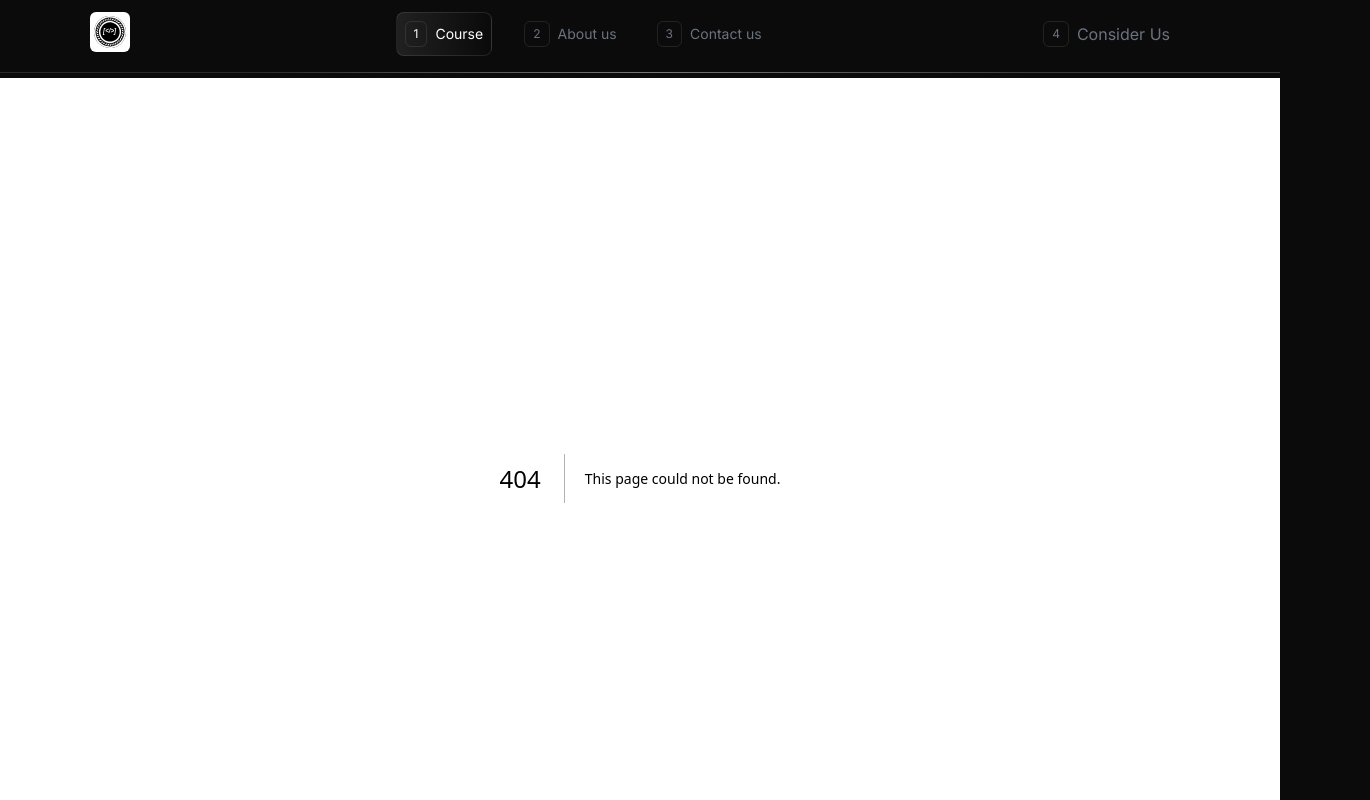
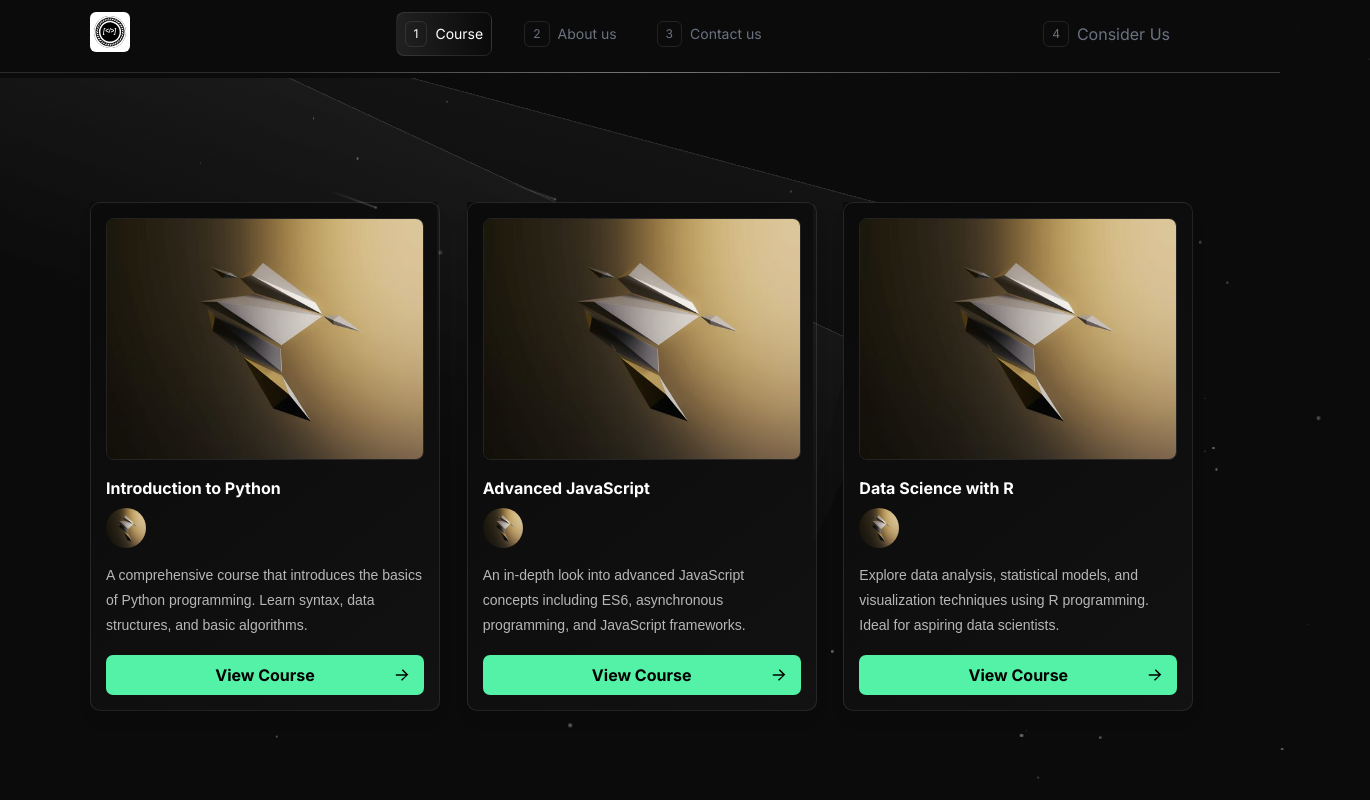
Before and after one commit to PraveenKb777/your-wish, a Next.js app: page /courses in a window 1280 px wide. Before the commit this address had no page. Shown: the top 800 px of the page, 1370 px wide, since content can reach past the window. Built offline with nearby package versions, Linux system fonts and the light colour scheme.

Commit message:
praveen courses added

```diff
--- /dev/null
+++ b/app/courses/page.tsx
@@ -0,0 +1,14 @@
+import FeaturedCourse from "@/components/Home/FeaturedCourse/FeaturedCourse";
+import ParticalsEffects from "@/components/Particals/Particals";
+import React from "react";
+
+const Courses = () => {
+  return (
+    <main>
+      <FeaturedCourse />
+      <ParticalsEffects top={1} />
+    </main>
+  );
+};
+
+export default Courses;
--- a/app/layout.tsx
+++ b/app/layout.tsx
@@ -21,7 +21,6 @@ export default function RootLayout({
   return (
     <html lang="en">
       <body className={inter.className}>
-        <Particals top={2} />
         <Header />
         <div className="line" />
         <div className="line line2" />
--- a/app/page.tsx
+++ b/app/page.tsx
@@ -1,10 +1,12 @@
 import { HeroSection } from "@/components/Home/HeroSection/HeroSection";
 import FeaturedCourse from "@/components/Home/FeaturedCourse/FeaturedCourse";
 import UserReview from "@/components/Home/UserReview/UserReview";
+import ParticalsEffects from "@/components/Particals/Particals";
 
 export default function Home() {
   return (
     <>
+      <ParticalsEffects top={2} />
       <HeroSection />
       <FeaturedCourse id="home-screen-feature-course" />
       <UserReview id="home-screen-user-review" />
```
